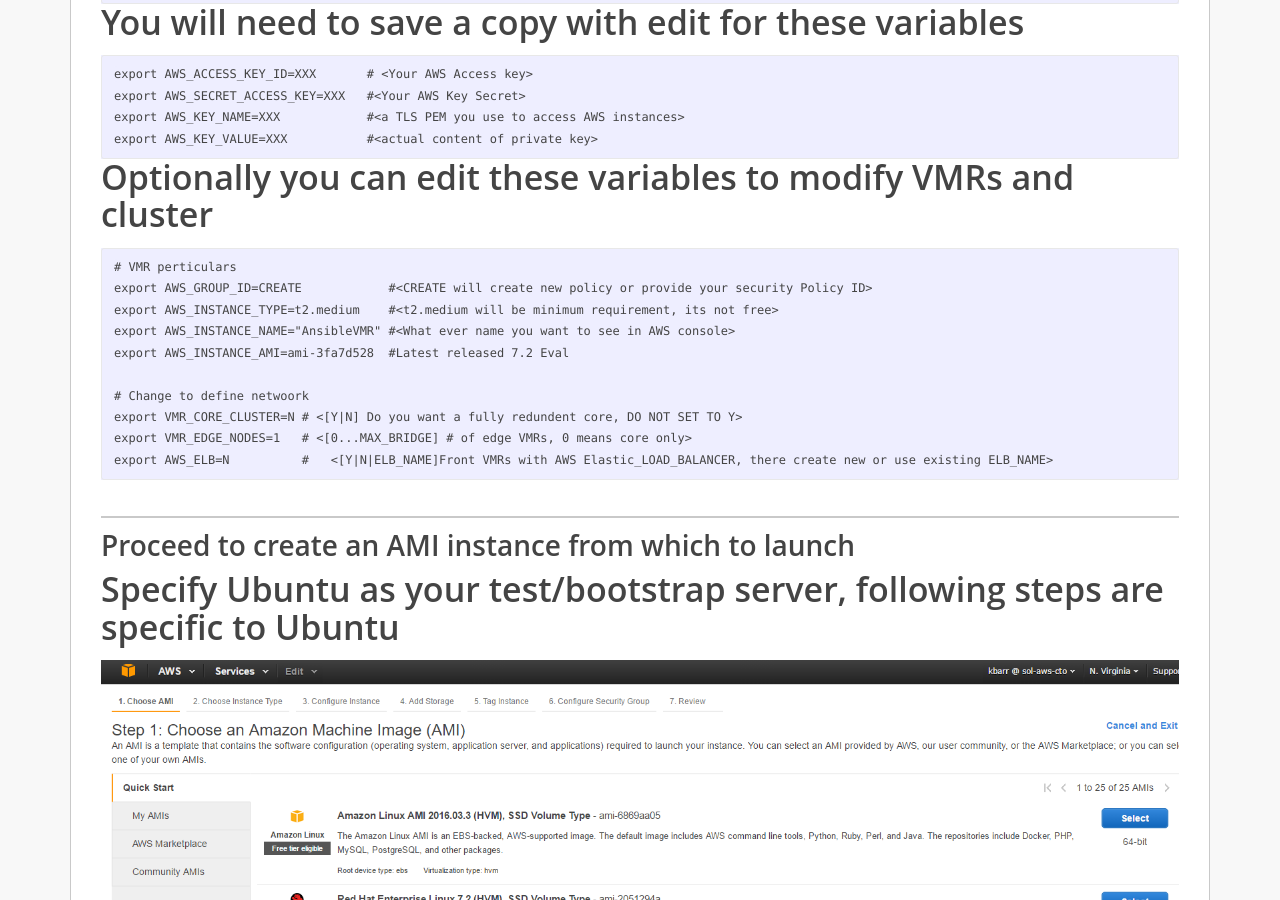
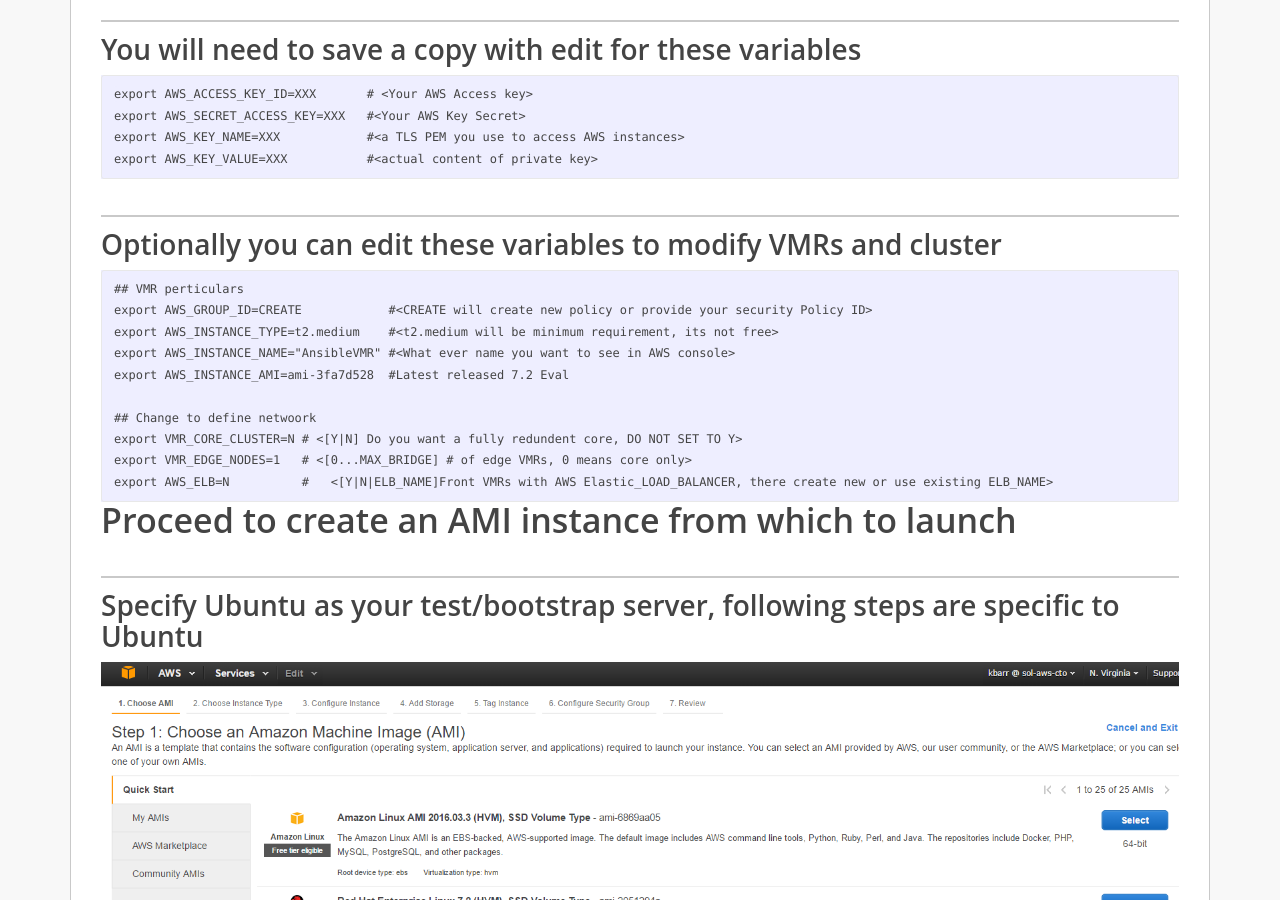
Before and after one commit to SolaceLabs/solace-iot-reference-architecture, a Jekyll site: the page built from docs/index.md, in a window 1280 px wide and 900 px high, scrolled down 2908 px. Built offline with Jekyll 4.4.1, drawn with Linux system fonts in a browser that asks for light colours; some of the changed text lies outside the part shown.

````diff
--- a/docs/index.md
+++ b/docs/index.md
@@ -39,7 +39,7 @@ Creation of this reference architecture is fully automated with minimal manual c
     *	aws_access_secret
 2.	Access to the AWS web console in your region, will be used for rest of the setup.
 
-## Preparation steps:
+# Preparation steps:
 1.  Create or identify the access key pair you wish to use.
 
 ![]({{ site.baseurl }}/images/GetPem.png)
@@ -48,7 +48,7 @@ Get the cloud-init.sh script from here:
 
     {{ site.repository }}/blob/master/Cloud-Init/init.sh
 
-# You will need to save a copy with edit for these variables
+## You will need to save a copy with edit for these variables
 
 ```
 export AWS_ACCESS_KEY_ID=XXX       # <Your AWS Access key>
@@ -57,40 +57,40 @@ export AWS_KEY_NAME=XXX            #<a TLS PEM you use to access AWS instances>
 export AWS_KEY_VALUE=XXX           #<actual content of private key>
 ```
 
-# Optionally you can edit these variables to modify VMRs and cluster
+## Optionally you can edit these variables to modify VMRs and cluster
 
 ```
-# VMR perticulars
+## VMR perticulars
 export AWS_GROUP_ID=CREATE            #<CREATE will create new policy or provide your security Policy ID>
 export AWS_INSTANCE_TYPE=t2.medium    #<t2.medium will be minimum requirement, its not free>
 export AWS_INSTANCE_NAME="AnsibleVMR" #<What ever name you want to see in AWS console>
 export AWS_INSTANCE_AMI=ami-3fa7d528  #Latest released 7.2 Eval
 
-# Change to define netwoork
+## Change to define netwoork
 export VMR_CORE_CLUSTER=N # <[Y|N] Do you want a fully redundent core, DO NOT SET TO Y>
 export VMR_EDGE_NODES=1   # <[0...MAX_BRIDGE] # of edge VMRs, 0 means core only>
 export AWS_ELB=N          #   <[Y|N|ELB_NAME]Front VMRs with AWS Elastic_LOAD_BALANCER, there create new or use existing ELB_NAME>
 ```
 
-## Proceed to create an AMI instance from which to launch
+# Proceed to create an AMI instance from which to launch
 
-# Specify Ubuntu as your test/bootstrap server, following steps are specific to Ubuntu
+## Specify Ubuntu as your test/bootstrap server, following steps are specific to Ubuntu
 
 ![]({{ site.baseurl }}/images/CreateInstance1.png)
 
-# Use instance size that best fits your testing needs, smallest for quick tests, or match VMR instance size
+## Use instance size that best fits your testing needs, smallest for quick tests, or match VMR instance size
 
 ![]({{ site.baseurl }}/images/CreateInstance2.png)
 
-# The Advanced Details section is where you spacify your previously defined init.sh
+## The Advanced Details section is where you spacify your previously defined init.sh
 
 ![]({{ site.baseurl }}/images/CreateInstance3.png)
 
-# You can specify a security group, name tag etc. for this instance or just use defaults. Then specify same PEM file as above
+## You can specify a security group, name tag etc. for this instance or just use defaults. Then specify same PEM file as above
 
 ![]({{ site.baseurl }}/images/UsePem.png)
 
-# Your test/bootstrap instance will now start and you see creation via AWS Console
+## Your test/bootstrap instance will now start and you see creation via AWS Console
 
 To further see the progress access the test/bootstrap instance you created as usual:
 
````
Also changed, not shown: other parts of docs/index.md (+21 -0 lines), 1 other file.
